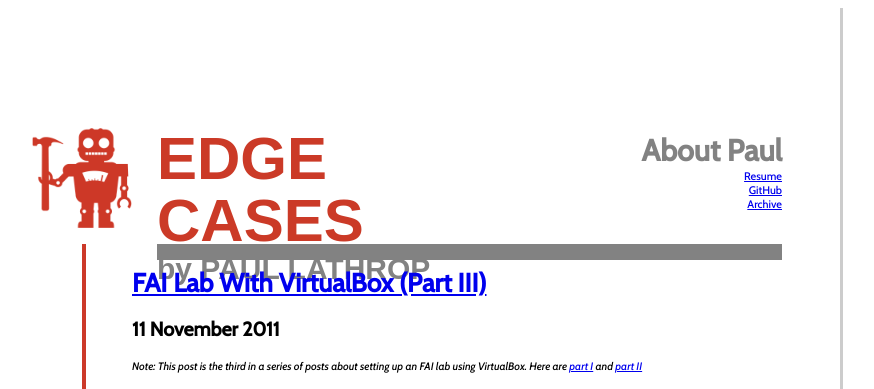
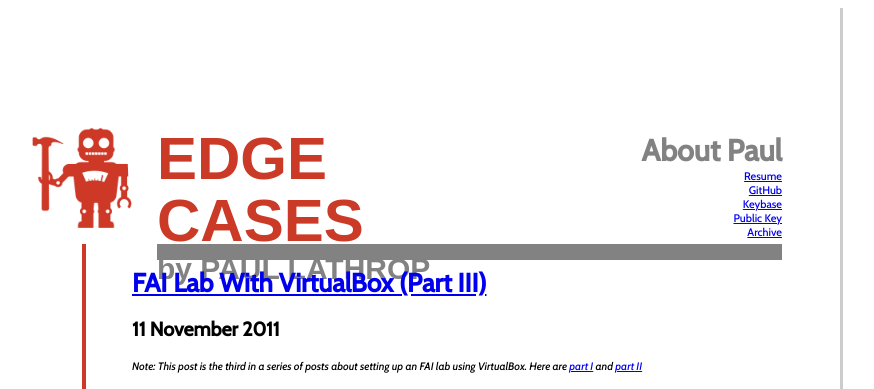
Before and after one commit to plathrop/plathrop.github.io, a Jekyll site: the page built from index.html, in a window 1280 px wide. Shown: the top 389 px of the page, without its empty margins (18-892 px from the left). Built offline with Jekyll 4.4.1, drawn with Linux system fonts in a browser that asks for light colours; some web fonts are replaced; comment, search, counter and statistics services are not loaded.

Commit message:
Add public key, link to Keybase.

```diff
--- a/_layouts/master.html
+++ b/_layouts/master.html
@@ -23,6 +23,8 @@
           <h3>About Paul</h3>
           <a href="/resume.html">Resume</a><br/>
           <a href="http://github.com/plathrop">GitHub</a><br/>
+          <a href="https://keybase.io/plathrop">Keybase</a><br/>
+          <a href="/pubkey.asc">Public Key</a><br/>
           <a href="/archive.html">Archive</a><br/>
         </div>
       </div>
```
Also changed, not shown: 1 other file.
